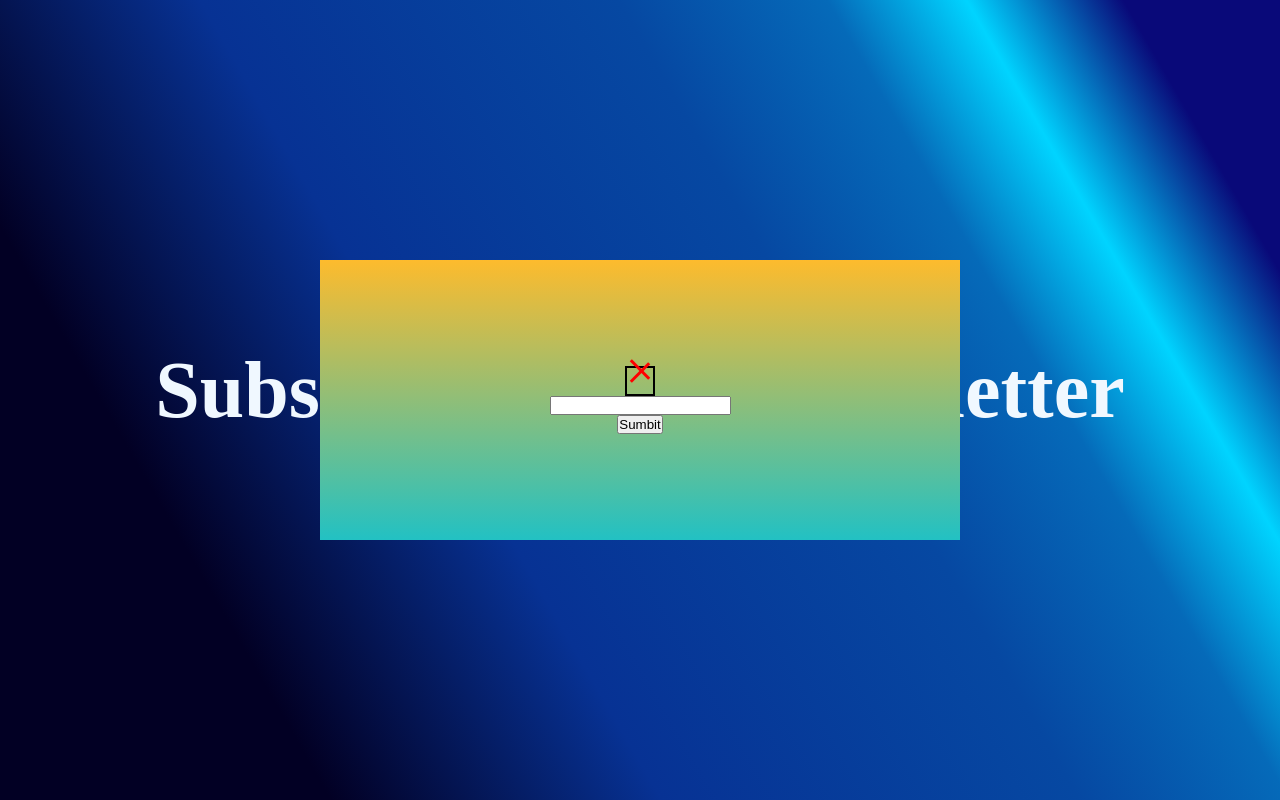
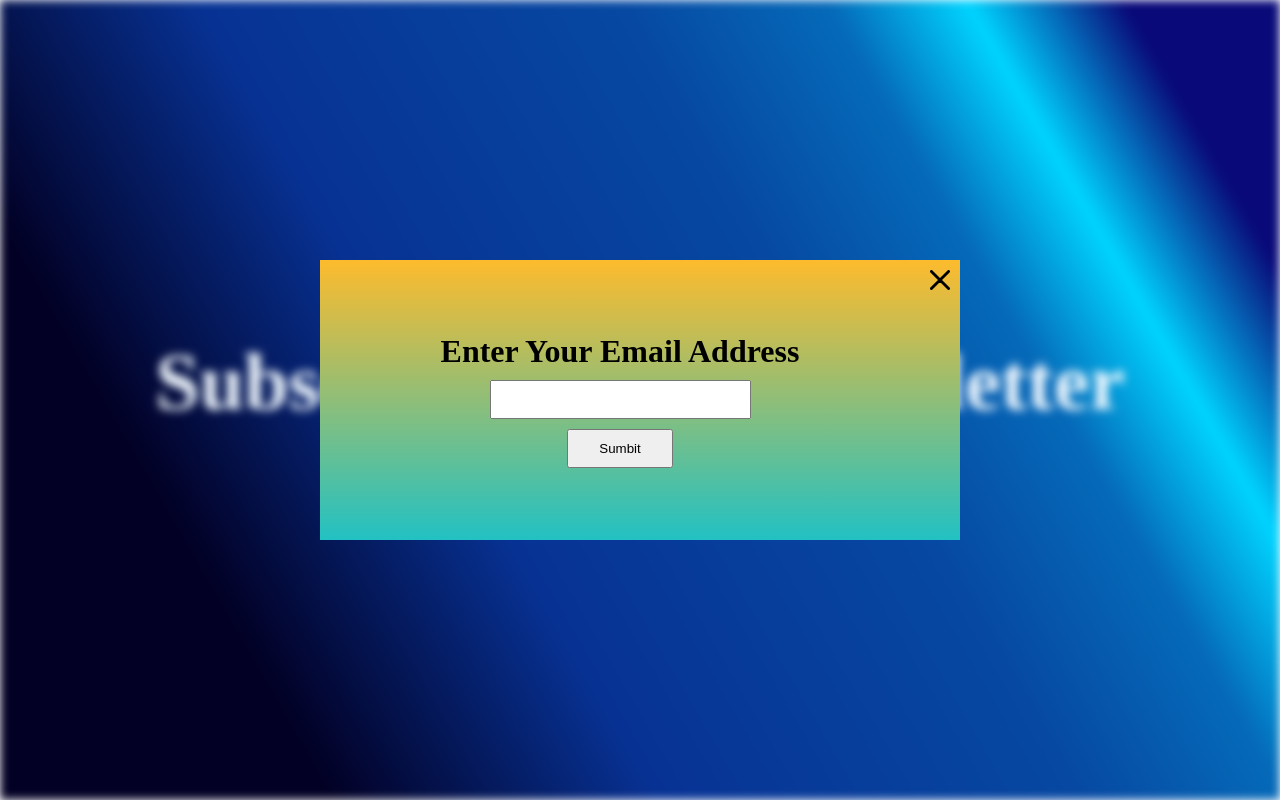
Before and after one commit to shahbaz4783/ProseLetter, a website: page index.html in a window 1280 px wide. Both pictures are taken after a click on the button "Subscribe Now!". Drawn offline with Linux system fonts and the light colour scheme.

Commit message:
ui update

```diff
--- a/index.html
+++ b/index.html
@@ -10,17 +10,18 @@
     <section>
         <h1 class="heading">Subscribe to Our Newsletter</h1>
         <button id="join">Subscribe Now!</button>
-        <form action="" id="submit-form">
-            <div id="close">
-                <div></div>
-                <div></div>
-            </div>
+    </section>
 
+    <form action="" id="submit-form">
+        <div id="close">
+            <img src="./public/svg/close.svg" alt="">
+        </div>
+        <div>
+            <h1>Enter Your Email Address</h1>
             <input type="email" name="" id="email" required>
             <input type="submit" name="" id="submit" value="Sumbit">
-
-        </form>
-    </section>
+        </div>
+    </form>
 
     <script src="./script.js"></script>
 </body>
--- a/public/css/style.css
+++ b/public/css/style.css
@@ -4,60 +4,95 @@
 	box-sizing: border-box;
 }
 
-.heading{
+.heading {
 	text-align: center;
 	font-size: 5rem;
 	color: aliceblue;
 }
 
-#join{
+#join {
 	display: flex;
 	justify-content: center;
 	cursor: pointer;
+	padding: 10px;
+	border: none;
+	border-radius: 5px;
 }
 
-section{
+section {
 	display: flex;
 	flex-direction: column;
 	height: 100vh;
 	justify-content: center;
 	align-items: center;
-    background: linear-gradient(60deg, #020024 19%, #073294 38%, #0648a2 62%, #056ab9 74%, #00d4ff 82%, #090979 91%);
+	background: linear-gradient(
+		60deg,
+		#020024 19%,
+		#073294 38%,
+		#0648a2 62%,
+		#056ab9 74%,
+		#00d4ff 82%,
+		#090979 91%
+	);
 }
 
 form {
 	display: flex;
-    flex-direction: column;
 	width: 50vw;
 	height: 35vh;
+	margin: auto;
+    flex-direction: row-reverse;
+	background: linear-gradient(
+		0deg,
+		rgba(34, 193, 195, 1) 0%,
+		rgba(119, 191, 137, 1) 39%,
+		rgba(174, 189, 99, 1) 64%,
+		rgba(183, 189, 93, 1) 68%,
+		rgba(253, 187, 45, 1) 100%
+	);
+	position: fixed;
+	top: 50%;
+	left: 50%;
+	transform: translate(-50%, -50%);
+}
+
+form div:first-child{
+    margin: 10px;
+}
+
+form div:last-child {
+	display: flex;
+	flex-direction: column;
 	align-items: center;
 	justify-content: center;
 	margin: auto;
-    background: linear-gradient(0deg, rgba(34,193,195,1) 0%, rgba(119,191,137,1) 39%, rgba(174,189,99,1) 64%, rgba(183,189,93,1) 68%, rgba(253,187,45,1) 100%);
-    position: fixed;
-    top: 50%;
-    transform: translateY(-50%);
+}
+form h1 {
+	text-align: center;
 }
 
-#close{
-    border: 2px solid black;
-    width: 30px;
-    height: 30px;
+#close {
 	cursor: pointer;
+	width: 20px;
+    height: auto;
 }
 
-#close div:first-child{
-    background-color: red;
-    height: 3px;
-    transform: rotate(45deg);
+#submit {
+	cursor: pointer;
+	padding: 10px 30px;
 }
 
-#close div:last-child{
-    background-color: red;
-    height: 3px;
-    transform: rotate(-45deg);
+#email {
+	padding: 10px 40px;
+	margin: 10px;
 }
 
-#submit{
-    cursor: pointer;
+.blurBackground {
+	filter: blur(5px);
 }
+
+@media screen and (max-width: 768px) {
+	form {
+		width: 95vw;
+	}
+}
--- a/script.js
+++ b/script.js
@@ -1,15 +1,18 @@
 const joinBtn = document.getElementById('join');
 const formBox = document.getElementById('submit-form');
 const closeFormBox = document.getElementById('close');
+const section = document.querySelector('section');
 
 formBox.style.display = 'none';
 
 const showSubmitBox = () => {
     formBox.style.display = 'flex';
+    section.classList.add('blurBackground');
 }
 
 const closeForm = () => {
     formBox.style.display = 'none';
+    section.classList.remove('blurBackground');
 }
 
 joinBtn.addEventListener('click', showSubmitBox)
```
Also changed, not shown: public/svg/close.svg (added), 2 other files. Lines whose indentation alone changed are shown as unchanged.
